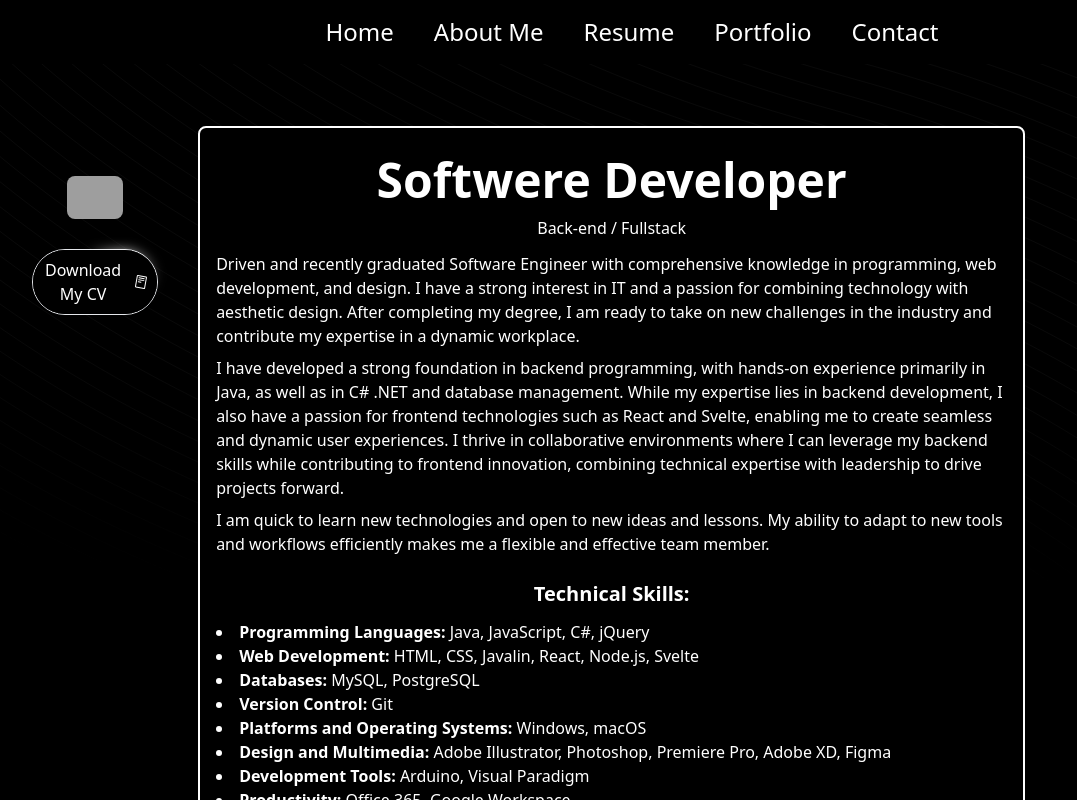
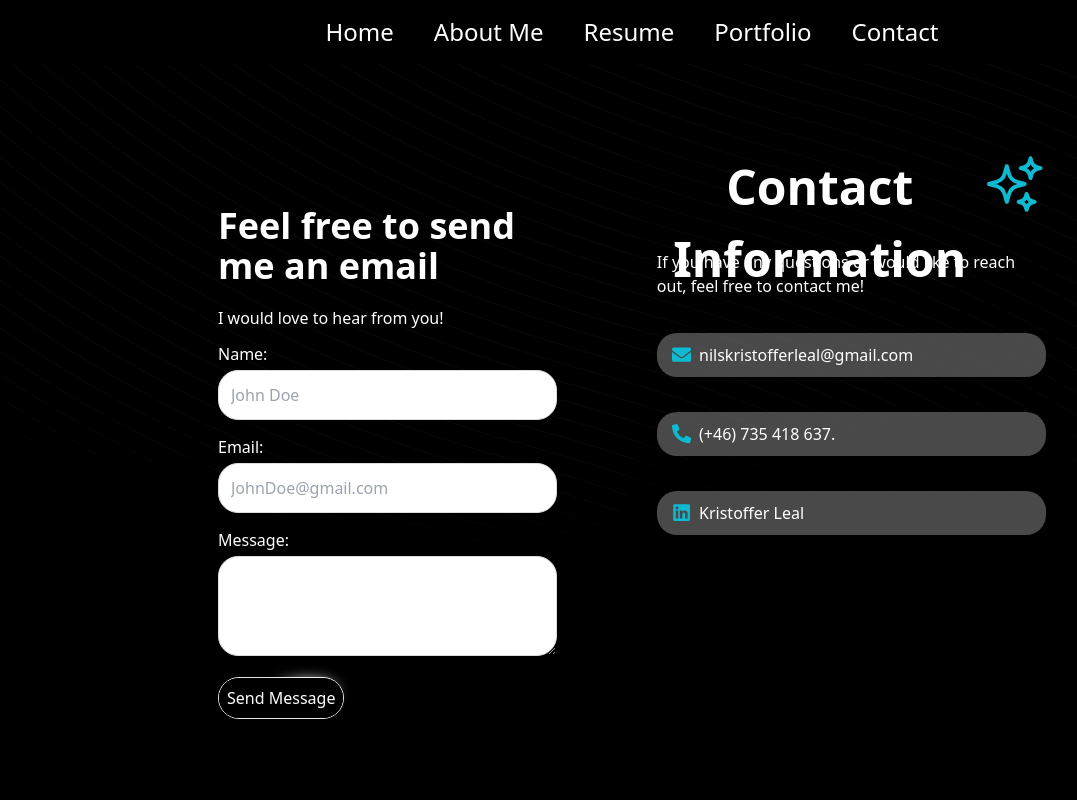
Before and after one commit to DonLealGUA/KristofferLealDev, a React (Vite) app in the folder my-app/: page / in a window 1280 px wide. Shown: the whole page, without its empty margins (8-1085 px from the left). Built offline with nearby package versions, Linux system fonts and the light colour scheme; grey boxes are pictures that could not be loaded.

Commit message:
implemented contact page

```diff
--- a/my-app/src/App.jsx
+++ b/my-app/src/App.jsx
@@ -10,7 +10,7 @@ import "./App.css";
 
 function App() {
 
-  const [currentPage, setCurrentPage] = useState('resume');
+  const [currentPage, setCurrentPage] = useState('contact');
 
   const renderComponent = () => {
     switch (currentPage) {
--- /dev/null
+++ b/my-app/src/Pages/CSSFiles/Contact.css
@@ -0,0 +1,113 @@
+.contact-container {
+    display: flex;
+    justify-content: space-between;
+    padding: 20px;
+    background-color: #00000056;
+    height: 100vh;
+    width: 100vw;
+    color: #ffffff;
+    margin-top: 10%;
+
+}
+
+.left-container {
+    flex: 1; /* Take available space */
+    background-color: #00000017; /* Light background for left container */
+    padding: 20px;
+    border-radius: 8px; /* Rounded corners */
+    box-shadow: 0 2px 5px rgba(0, 0, 0, 0.1); /* Subtle shadow */
+    margin-top: 4%;
+    margin-left: 15%;
+    z-index: 2;
+}
+
+.right-container {
+    flex: 1; /* Take available space */
+    margin-left: 60px; /* Space between left and right containers */
+    padding: 20px;
+    background-color: #00000049; /* Darker background for right container */
+    border-radius: 8px; /* Rounded corners */
+    box-shadow: 0 2px 5px rgba(0, 0, 0, 0.1); /* Subtle shadow */
+    margin-right: 15%;
+    z-index: 2;
+}
+
+.contact-header {
+    display: flex;
+    justify-content: space-between;
+    align-items: center;
+    text-align: center;
+    margin-bottom: -60px;
+}
+
+.icon-bubble {
+    background-color: #92929280; /* Light blue background for bubbles */
+    border-radius: 20px; /* Rounded corners for the bubble */
+    padding: 10px 15px; /* Padding inside the bubble */
+    display: flex;
+    align-items: center; /* Align icon and text vertically */
+    margin: 35px 0; /* Space between bubbles */
+}
+
+.icon {
+    margin-right: 8px; /* Spacing between icon and text */
+    color: #0ebad1; /* Customize icon color */
+    font-size: 1.2rem; /* Adjust icon size */
+}
+
+.form-group {
+    margin-bottom: 15px; /* Space between form groups */
+}
+
+.form-label {
+    margin-bottom: 5px; /* Space between label and input */
+    font-weight: bold; /* Make label text bold */
+}
+
+input[type="text"], input[type="email"], textarea {
+    width: 100%; /* Full width */
+    padding: 12px; /* Padding inside input */
+    border-radius: 20px; /* Rounded corners */
+    border: 1px solid #ddd; /* Light border */
+    margin-top: 4px; /* Space above input */
+    color: black;
+}
+
+input[type="text"]:focus, input[type="email"]:focus, textarea:focus {
+    border-color: #0084ff; /* Change border color on focus */
+    outline: none; /* Remove default outline */
+}
+
+textarea {
+    height: 100px; /* Set a fixed height for the textarea */
+}
+
+.submit-button {
+    color: rgb(255, 255, 255); /* Text color */
+    border: none; /* Remove border */
+    padding: 10px 15px; /* Padding for button */
+    border-radius: 5px; /* Rounded corners */
+    cursor: pointer; /* Pointer cursor on hover */
+}
+
+.sparkle-icon {
+    color: #0ebad1;
+    margin-bottom: 20%;
+}
+
+.size-xl {
+    font-size: 6rem;
+}
+
+.background-beams {
+    position: absolute; /* Adjust based on your layout */
+    top: 0;
+    left: 0;
+    width: 100%;
+    height: 100%; /* or specific height/width */
+    pointer-events: none; /* Allows clicks to pass through */
+}
+
+.background-beams {
+    pointer-events: none; /* This will allow interaction with underlying elements */
+}
--- a/my-app/src/Pages/Contact.jsx
+++ b/my-app/src/Pages/Contact.jsx
@@ -1,11 +1,101 @@
-// src/Pages/Contact.js
-import React from 'react';
+import React, { useState } from 'react';
+import { HiOutlineSparkles } from 'react-icons/hi2';
+import { HoverBorderGradient } from '../componentes/ui/AceternityUI/hover-border-gradient';
+import { BackgroundBeams } from '../componentes/ui/AceternityUI/background-beams';
+import { FaEnvelope, FaPhoneAlt, FaLinkedin } from 'react-icons/fa';
+import './CSSFiles/Contact.css';
 
 const Contact = () => {
+  const [formData, setFormData] = useState({
+    name: '',
+    email: '',
+    message: '',
+  });
+
+  const handleChange = (e) => {
+    const { name, value } = e.target;
+    setFormData({ ...formData, [name]: value });
+  };
+
+  const handleSubmit = (e) => {
+    e.preventDefault();
+    console.log('Form submitted:', formData);
+    // Here you could add logic to send the form data to an API.
+    setFormData({ name: '', email: '', message: '' });
+  };
+
   return (
-    <div>
-      <h1>Contact</h1>
-      <p>This is the Contact page.</p>
+    <div className="contact-container">
+      <div className="left-container">
+        <h1 className='text-4xl mb-5 mt-5'>Feel free to send me an email</h1>
+        <p className='mb-3'>I would love to hear from you!</p>
+        <form onSubmit={handleSubmit} className="contact-form">
+          <div className="form-group">
+            <label htmlFor="name">Name:</label>
+            <input
+              type="text"
+              id="name"
+              name="name"
+              value={formData.name}
+              onChange={handleChange}
+              placeholder='John Doe'
+              required
+            />
+          </div>
+          <div className="form-group">
+            <label htmlFor="email">Email:</label>
+            <input
+              type="email"
+              id="email"
+              name="email"
+              placeholder='JohnDoe@gmail.com'
+              value={formData.email}
+              onChange={handleChange}
+              required
+            />
+          </div>
+          <div className="form-group">
+            <label htmlFor="message">Message:</label>
+            <textarea
+              id="message"
+              name="message"
+              value={formData.message}
+              onChange={handleChange}
+              required
+            ></textarea>
+          </div>
+          <HoverBorderGradient
+            containerClassName="rounded-full"
+            as="button"
+            type="submit"
+            className="dark:bg-black text-black dark:text-white flex items-center space-x-2 p-2"
+          >
+            <span className='text-white'>Send Message</span>
+          </HoverBorderGradient>
+        </form>
+      </div>
+      <div className="right-container">
+        <h1 className="contact-header">
+          Contact Information
+          <HiOutlineSparkles className="sparkle-icon size-xl" />
+        </h1>
+        <p>If you have any questions or would like to reach out, feel free to contact me!</p>
+        <div className="icon-bubble">
+          <FaEnvelope className="icon" />
+          <span>nilskristofferleal@gmail.com</span>
+        </div>
+        <div className="icon-bubble">
+          <FaPhoneAlt className="icon" />
+          <span>(+46) 735 418 637.</span>
+        </div>
+        <div className="icon-bubble">
+          <FaLinkedin className="icon" />
+          <a href="https://www.linkedin.com/in/kristoffer-leal/" target="_blank" rel="noopener noreferrer">
+            Kristoffer Leal
+          </a>
+        </div>
+      </div>
+      <BackgroundBeams />
     </div>
   );
 };
```
